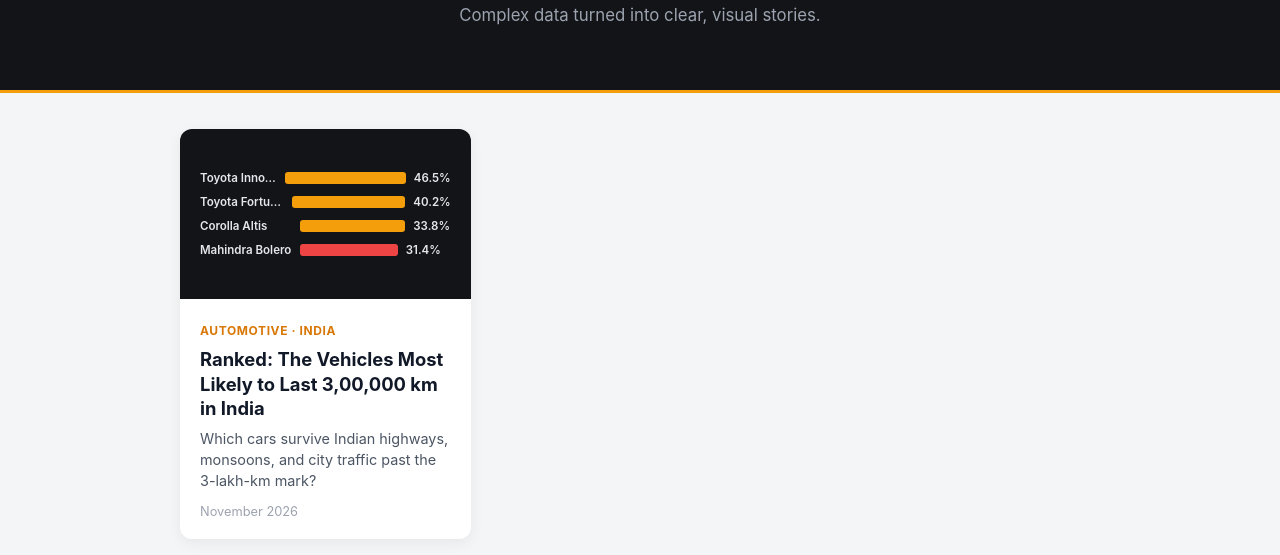
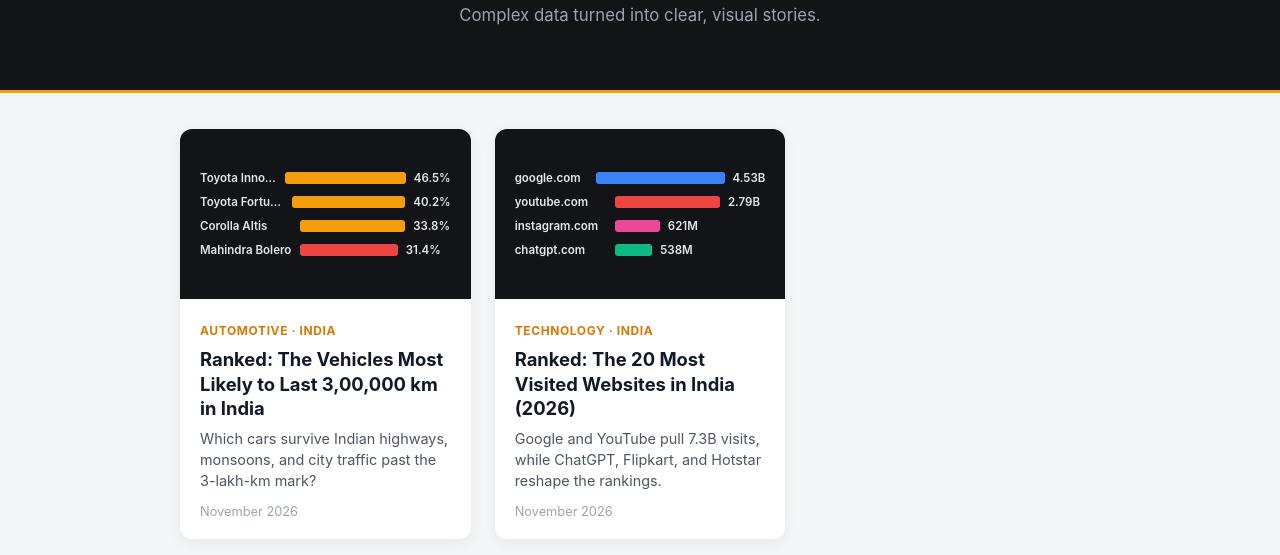
Before and after one commit to data-wise-iykyk/data-wise-blog, a plain HTML site: page index.html in a window 1280 px wide. Shown: the part 93-648 px from the top of the page. Drawn offline with Linux system fonts and the light colour scheme.

Commit message:
Update index.html - article 2

```diff
--- a/index.html
+++ b/index.html
@@ -47,6 +47,21 @@
         <div class="date">November 2026</div>
       </div>
     </a>
+    <!-- ARTICLE 2 -->
+    <a class="card" href="most_visited_websites_india_2026.html">
+      <div class="thumb">
+        <div class="bar-row"><span class="bar-label">google.com</span><div class="bar" style="width: 65%; background: #3b82f6;"></div><span>4.53B</span></div>
+        <div class="bar-row"><span class="bar-label">youtube.com</span><div class="bar" style="width: 42%; background: #ef4444;"></div><span>2.79B</span></div>
+        <div class="bar-row"><span class="bar-label">instagram.com</span><div class="bar" style="width: 18%; background: #ec4899;"></div><span>621M</span></div>
+        <div class="bar-row"><span class="bar-label">chatgpt.com</span><div class="bar" style="width: 15%; background: #10b981;"></div><span>538M</span></div>
+      </div>
+      <div class="card-body">
+        <span class="tag">Technology · India</span>
+        <h2>Ranked: The 20 Most Visited Websites in India (2026)</h2>
+        <p>Google and YouTube pull 7.3B visits, while ChatGPT, Flipkart, and Hotstar reshape the rankings.</p>
+        <div class="date">November 2026</div>
+      </div>
+    </a>
   </main>
 </body>
 </html>
```
